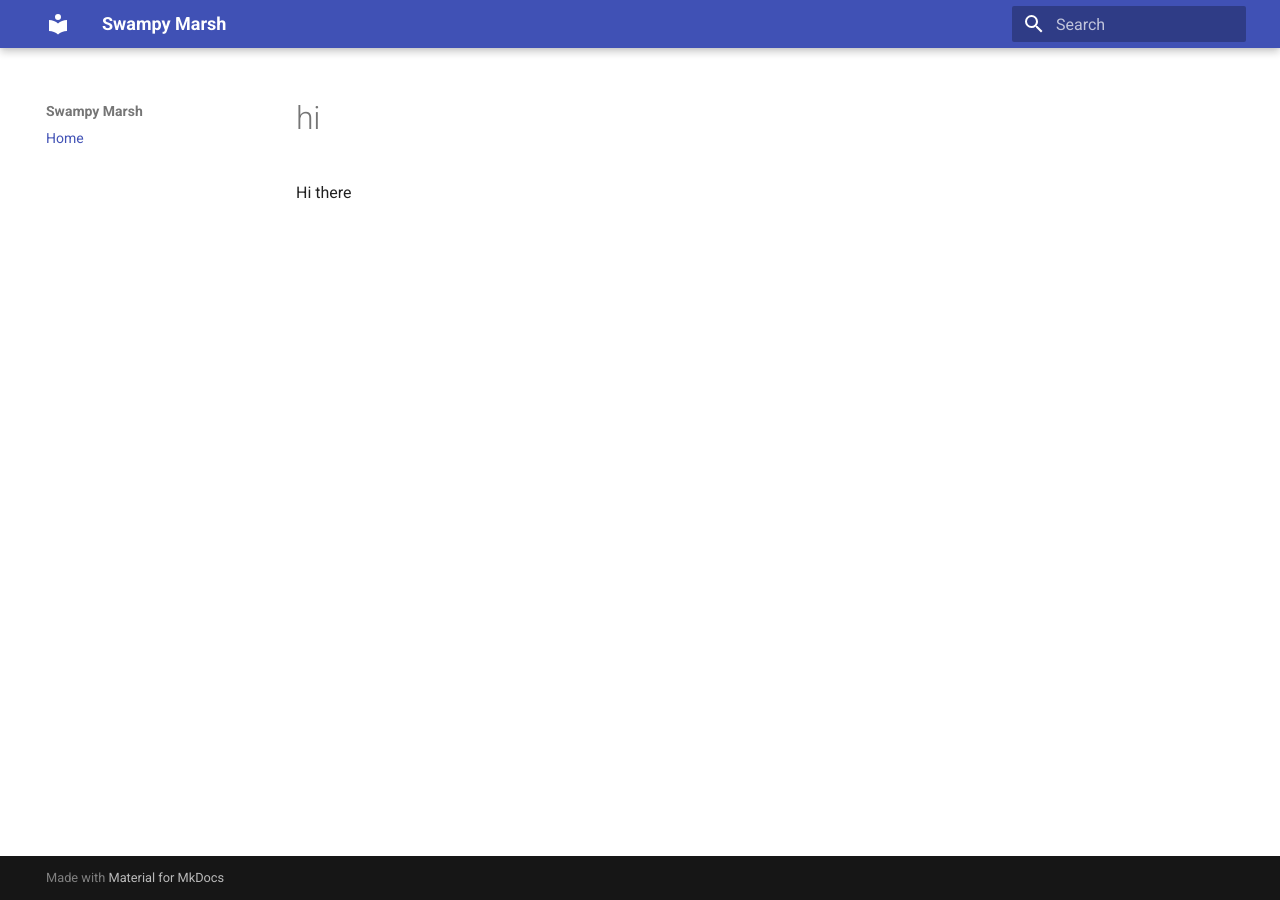
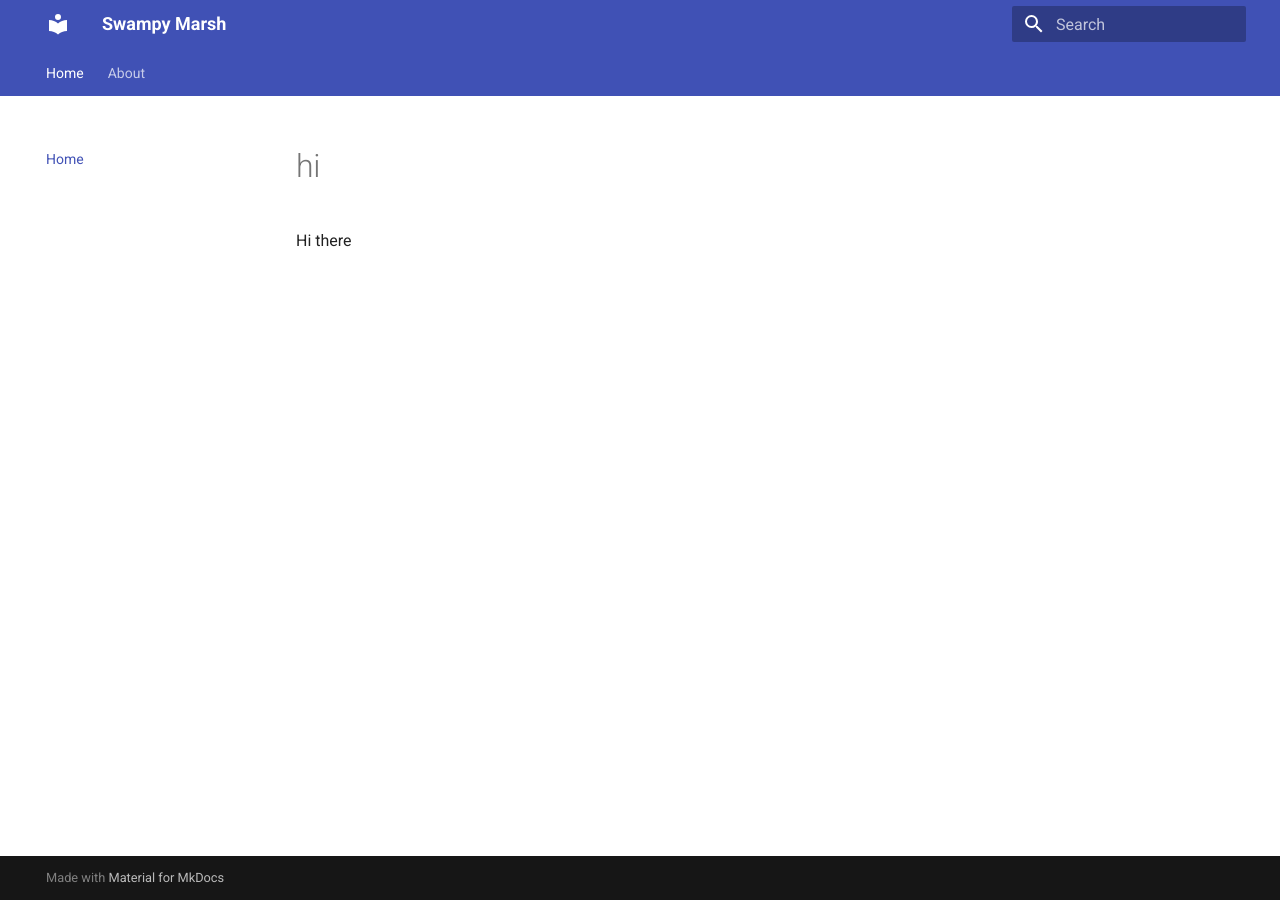
Before and after one commit to Dragonlord1005/The-Swampy-Marsh, an MkDocs documentation site: the page built from docs/index.md, in a window 1280 px wide. Built offline with MkDocs 1.6.1 and Material for MkDocs 9.7.7, drawn with Linux system fonts in a browser that asks for light colours.

Commit message:
New Stuff

```diff
--- a/mkdocs.yml
+++ b/mkdocs.yml
@@ -2,5 +2,12 @@ site_name: Swampy Marsh
 site_url: https://example.com/
 nav:
     - Home: index.md
+    - About:
+      - 'About': 'about/about.md'
+      - 'Staff': 'about/staff.md'
 
-theme: material
+theme:
+  name: material
+  features:
+    - navigation.tabs
+    - navigation.top
```
Also changed, not shown: docs/about/about.md (added, +3 -0 lines), docs/about/staff.md (added, +3 -0 lines).
